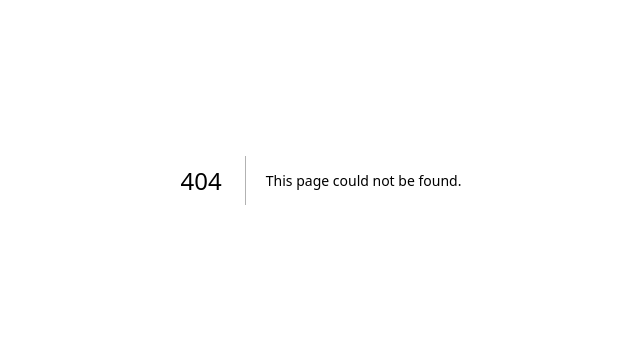
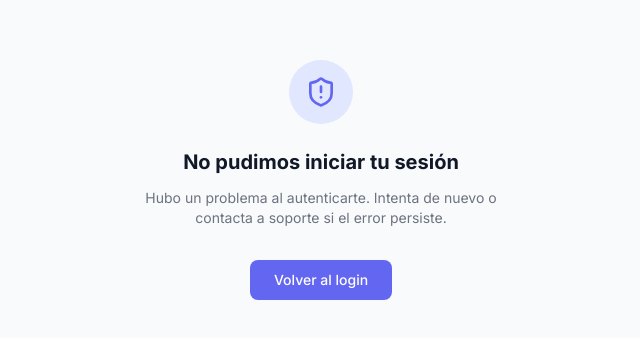
Before and after one commit to SoyTiyi/cuenti, a Next.js app: page /auth/error in a window 1280 px wide. Before the commit this address had no page. Shown: the part 220-558 px from the top of the page, without its empty margins (319-959 px from the left). Built offline with nearby package versions, Linux system fonts and the light colour scheme.

Commit message:
add 404 error and also auth/error

```diff
--- /dev/null
+++ b/src/app/auth/error/page.tsx
@@ -0,0 +1,31 @@
+import Link from "next/link";
+import { ShieldAlert } from "lucide-react";
+
+export default function AuthErrorPage() {
+  return (
+    <div className="min-h-screen bg-neutral-50 flex items-center justify-center px-4">
+      <div className="text-center">
+        <div className="flex justify-center mb-6">
+          <div className="w-16 h-16 rounded-full bg-primary-100 flex items-center justify-center">
+            <ShieldAlert size={32} className="text-primary-500" />
+          </div>
+        </div>
+
+        <h1 className="text-xl font-bold text-neutral-900">
+          No pudimos iniciar tu sesión
+        </h1>
+
+        <p className="text-sm text-neutral-500 mt-3 max-w-sm mx-auto">
+          Hubo un problema al autenticarte. Intenta de nuevo o contacta a soporte si el error persiste.
+        </p>
+
+        <Link
+          href="/login"
+          className="inline-block mt-8 px-6 py-2.5 bg-primary-500 text-white rounded-lg hover:bg-primary-600 font-medium transition-colors text-sm"
+        >
+          Volver al login
+        </Link>
+      </div>
+    </div>
+  );
+}
--- /dev/null
+++ b/src/app/not-found.tsx
@@ -0,0 +1,37 @@
+import Link from "next/link";
+
+export default function NotFound() {
+  return (
+    <div className="min-h-screen bg-neutral-50 flex items-center justify-center px-4">
+      <div className="text-center">
+        <p
+          className="text-[8rem] font-extrabold leading-none bg-gradient-to-r from-primary-500 to-secondary-500 bg-clip-text text-transparent select-none animate-[float_3s_ease-in-out_infinite]"
+        >
+          404
+        </p>
+
+        <h1 className="text-lg font-semibold text-neutral-700 mt-4">
+          Parece que esta página no existe
+        </h1>
+
+        <p className="text-sm text-neutral-400 mt-2 max-w-xs mx-auto">
+          Puede que el enlace esté roto o que la página se haya movido.
+        </p>
+
+        <Link
+          href="/dashboard"
+          className="inline-block mt-8 px-6 py-2.5 bg-primary-500 text-white rounded-lg hover:bg-primary-600 font-medium transition-colors text-sm"
+        >
+          Ir al inicio
+        </Link>
+      </div>
+
+      <style>{`
+        @keyframes float {
+          0%, 100% { transform: translateY(0); }
+          50% { transform: translateY(-6px); }
+        }
+      `}</style>
+    </div>
+  );
+}
```
